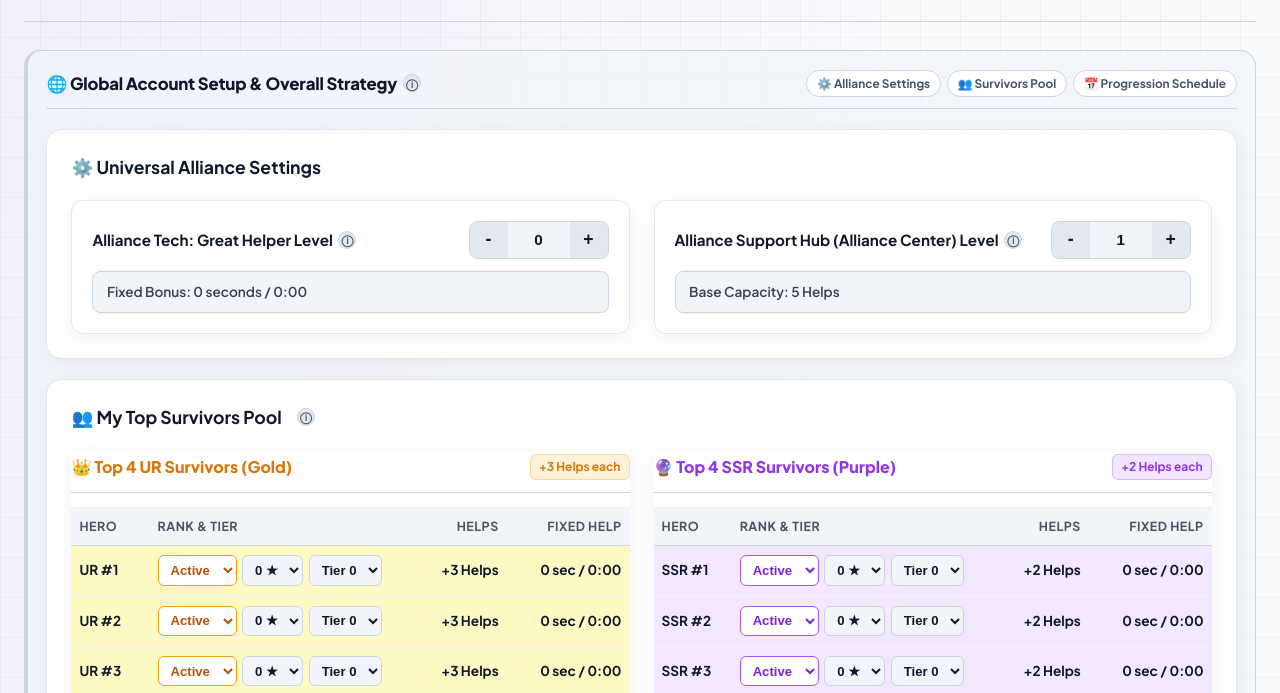
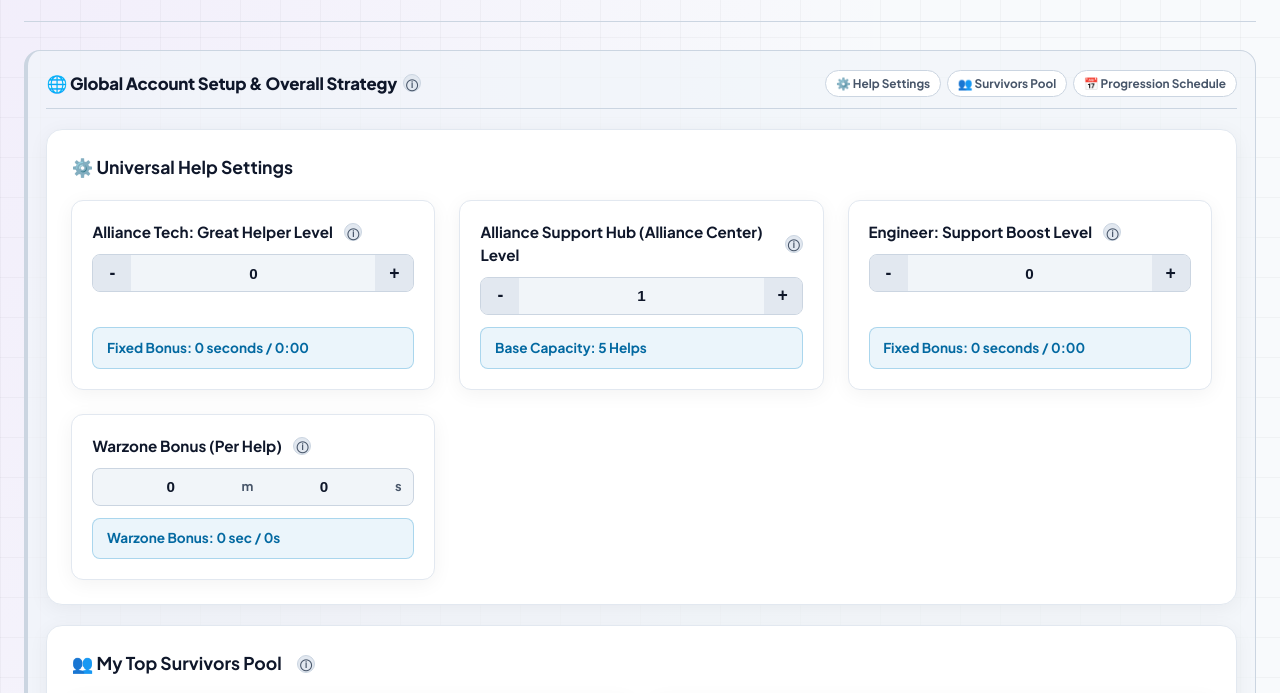
Before and after one commit to Sea-Worker9552/last-war, a plain HTML site: page tools/survivor-configuration-optimizer/alliance_help_survivor_optimizer.html in a window 1280 px wide. Shown: the part 83-776 px from the top of the page. Drawn offline with nearby package versions, Linux system fonts and the light colour scheme.

Commit message:
Add files via upload

```diff
--- a/tools/survivor-configuration-optimizer/alliance_help_survivor_optimizer.html
+++ b/tools/survivor-configuration-optimizer/alliance_help_survivor_optimizer.html
@@ -136,9 +136,9 @@
         }
 
         [data-theme="light"] .univ-stat-badge {
-            background: #f1f5f9;
-            border-color: #cbd5e1;
-            color: #334155;
+            background: rgba(2, 132, 199, 0.08);
+            border-color: rgba(2, 132, 199, 0.28);
+            color: #0369a1;
         }
 
         [data-theme="light"] .lineup-table th,
@@ -452,19 +452,23 @@
             padding: 1.25rem;
             display: flex;
             flex-direction: column;
+            justify-content: space-between;
             gap: 0.75rem;
         }
 
         .univ-header {
             display: flex;
-            justify-content: space-between;
-            align-items: center;
+            flex-direction: column;
+            align-items: stretch;
+            gap: 0.65rem;
         }
 
         .univ-title {
             font-weight: 700;
             font-size: 0.95rem;
             color: var(--text-main);
+            gap: 0.35rem;
+            min-width: 0;
         }
 
         .univ-subtitle {
@@ -475,11 +479,12 @@
         .stepper-container {
             display: flex;
             align-items: center;
+            flex-shrink: 0;
             background: rgba(0, 0, 0, 0.25);
             border: 1px solid var(--border-color);
             border-radius: 8px;
             overflow: hidden;
-            width: 140px;
+            width: 100%;
             height: 38px;
         }
 
@@ -528,13 +533,13 @@
         }
 
         .univ-stat-badge {
-            background: rgba(255, 255, 255, 0.03);
-            border: 1px solid var(--border-color);
+            background: rgba(56, 189, 248, 0.08);
+            border: 1px solid rgba(56, 189, 248, 0.25);
             border-radius: 8px;
             padding: 0.6rem 0.85rem;
             font-size: 0.85rem;
-            font-weight: 600;
-            color: var(--text-muted);
+            font-weight: 700;
+            color: var(--color-cfgA);
             display: flex;
             justify-content: space-between;
             align-items: center;
@@ -1822,7 +1827,7 @@
                 <span class="info-tip" tabindex="0" role="button" aria-label="Global Account Setup info" data-tooltip="Set your alliance levels and survivor roster once to see the best lineups across all build durations.">ⓘ</span>
             </div>
             <div class="section-group-pills">
-                <a class="section-pill" href="#sec-alliance">⚙️ Alliance Settings</a>
+                <a class="section-pill" href="#sec-alliance">⚙️ Help Settings</a>
                 <a class="section-pill" href="#sec-pool">👥 Survivors Pool</a>
                 <a class="section-pill" href="#sec-schedule">📅 Progression Schedule</a>
             </div>
@@ -1830,7 +1835,7 @@
 
     <!-- 1. Universal Settings -->
     <div class="card" id="sec-alliance">
-        <div class="card-title">⚙️ Universal Alliance Settings</div>
+        <div class="card-title">⚙️ Universal Help Settings</div>
         <div class="univ-controls-grid">
             <!-- Alliance Tech: Great Helper -->
             <div class="univ-control-box">
@@ -1865,6 +1870,43 @@
                 </div>
                 <div class="univ-stat-badge" id="badge-ac-helps">
                     Base Capacity: 5 Helps
+                </div>
+            </div>
+
+            <!-- Engineer: Support Boost -->
+            <div class="univ-control-box">
+                <div class="univ-header">
+                    <div class="univ-title" style="display: flex; align-items: center;">
+                        <span>Engineer: Support Boost Level</span>
+                        <span class="info-tip" tabindex="0" role="button" aria-label="Support Boost info" data-tooltip="Engineer profession skill (Lv 0 to 5, unlocked at Prof. Lv 55). Adds +30s fixed reduction per help per level (up to +150s).">ⓘ</span>
+                    </div>
+                    <div class="stepper-container">
+                        <button class="stepper-btn" onclick="stepVal('support-boost-level', -1)">-</button>
+                        <input type="number" id="support-boost-level" value="0" min="0" max="5" class="stepper-input-field">
+                        <button class="stepper-btn" onclick="stepVal('support-boost-level', 1)">+</button>
+                    </div>
+                </div>
+                <div class="univ-stat-badge" id="badge-support-boost">
+                    Fixed Bonus: 0 sec / 0:00
+                </div>
+            </div>
+
+            <!-- Warzone Bonus (Per Help) -->
+            <div class="univ-control-box">
+                <div class="univ-header">
+                    <div class="univ-title" style="display: flex; align-items: center;">
+                        <span>Warzone Bonus (Per Help)</span>
+                        <span class="info-tip" tabindex="0" role="button" aria-label="Warzone bonus info" data-tooltip="Extra fixed time reduction per help from warzone buffs (e.g. Season 1 offseason corruptor bonus: 12m 0s = 720s).">ⓘ</span>
+                    </div>
+                    <div class="stepper-container" style="gap: 0.35rem; padding: 0 0.75rem;">
+                        <input type="number" id="warzone-bonus-min" value="0" min="0" max="120" class="stepper-input-field" style="flex: 1;" aria-label="Warzone bonus minutes">
+                        <span style="font-size: 0.8rem; font-weight: 700; color: var(--text-muted);">m</span>
+                        <input type="number" id="warzone-bonus-sec" value="0" min="0" max="59" class="stepper-input-field" style="flex: 1;" aria-label="Warzone bonus seconds">
+                        <span style="font-size: 0.8rem; font-weight: 700; color: var(--text-muted);">s</span>
+                    </div>
+                </div>
+                <div class="univ-stat-badge" id="badge-warzone-bonus">
+                    Warzone Bonus: 0 sec / 0s
                 </div>
             </div>
         </div>
@@ -2135,7 +2177,7 @@
             <!-- Config A Reference Footer -->
             <div class="config-total-box ref-footer">
                 <div class="total-row">
-                    <span class="row-label">Baseline (Center &amp; Tech)</span>
+                    <span class="row-label">Baseline (Universal)</span>
                     <span class="row-val" id="cfgA-row1">0 Helps | 0 sec / 0:00</span>
                 </div>
                 <div class="total-row">
@@ -2196,7 +2238,7 @@
             <!-- Config B Reference Footer -->
             <div class="config-total-box ref-footer">
                 <div class="total-row">
-                    <span class="row-label">Baseline (Center &amp; Tech)</span>
+                    <span class="row-label">Baseline (Universal)</span>
                     <span class="row-val" id="cfgB-row1">0 Helps | 0 sec / 0:00</span>
                 </div>
                 <div class="total-row">
@@ -2258,7 +2300,7 @@
             <!-- Config C Reference Footer -->
             <div class="config-total-box ref-footer">
                 <div class="total-row">
-                    <span class="row-label">Baseline (Center &amp; Tech)</span>
+                    <span class="row-label">Baseline (Universal)</span>
                     <span class="row-val" id="cfgC-row1">0 Helps | 0 sec / 0:00</span>
                 </div>
                 <div class="total-row">
@@ -2464,10 +2506,17 @@
         0, 30, 60, 90, 120, 150, 180, 210, 240, 270, 300
     ];
 
+    const SUPPORT_BOOST_SECONDS = [
+        0, 30, 60, 90, 120, 150
+    ];
+
     // Initial Default State
     const DEFAULT_STATE = {
         greatHelperLevel: 0,
         allianceCenterLevel: 1,
+        supportBoostLevel: 0,
+        warzoneBonusMin: 0,
+        warzoneBonusSec: 0,
         days: 0,
         hours: 0,
         minutes: 0,
@@ -2577,6 +2626,9 @@
 
         document.getElementById('great-helper-level').value = 0;
         document.getElementById('alliance-center-level').value = 1;
+        document.getElementById('support-boost-level').value = 0;
+        document.getElementById('warzone-bonus-min').value = 0;
+        document.getElementById('warzone-bonus-sec').value = 0;
         document.getElementById('days-input').value = 0;
         document.getElementById('days-slider').value = 0;
         document.getElementById('hours-input').value = 0;
@@ -2590,6 +2642,18 @@
         renderRosterInputs();
         updateOptimizedLineups();
         updateUI();
+    }
+
+    function getWarzoneBonusSeconds() {
+        const m = Math.max(0, parseInt(state.warzoneBonusMin) || 0);
+        const s = Math.max(0, Math.min(59, parseInt(state.warzoneBonusSec) || 0));
+        return (m * 60) + s;
+    }
+
+    function getBaseFixedSeconds() {
+        return (GREAT_HELPER_SECONDS[state.greatHelperLevel] || 0)
+            + (SUPPORT_BOOST_SECONDS[state.supportBoostLevel] || 0)
+            + getWarzoneBonusSeconds();
     }
 
     // Survivor calculation helper
@@ -2669,7 +2733,7 @@
     function findBestLineupForTime(t0) {
         const candidates = getAllCandidates();
         const baseHelps = ALLIANCE_CENTER_CAPACITY[state.allianceCenterLevel] || 5;
-        const baseFixed = GREAT_HELPER_SECONDS[state.greatHelperLevel] || 0;
+        const baseFixed = getBaseFixedSeconds();
 
         if (candidates.length === 0) {
             return {
@@ -2732,7 +2796,7 @@
 
         const allCombos = getCombinations(candidates, 4);
         const baseHelps = ALLIANCE_CENTER_CAPACITY[state.allianceCenterLevel] || 5;
-        const baseFixed = GREAT_HELPER_SECONDS[state.greatHelperLevel] || 0;
+        const baseFixed = getBaseFixedSeconds();
 
         // Evaluate all combinations at time t0
         const evaluated = [];
@@ -2839,7 +2903,7 @@
     function calculateOptimalSchedule() {
         const candidates = getAllCandidates();
         const baseHelps = ALLIANCE_CENTER_CAPACITY[state.allianceCenterLevel] || 5;
-        const baseFixed = GREAT_HELPER_SECONDS[state.greatHelperLevel] || 0;
+        const baseFixed = getBaseFixedSeconds();
 
         if (candidates.length <= 4) {
             return [{
@@ -2940,6 +3004,7 @@
 
         if (id === 'great-helper-level') state.greatHelperLevel = val;
         if (id === 'alliance-center-level') state.allianceCenterLevel = val;
+        if (id === 'support-boost-level') state.supportBoostLevel = val;
 
         saveState();
         updateOptimizedLineups();
@@ -2957,6 +3022,30 @@
     document.getElementById('alliance-center-level').addEventListener('input', function() {
         let val = parseInt(this.value) || 1;
         state.allianceCenterLevel = Math.max(1, Math.min(35, val));
+        saveState();
+        updateOptimizedLineups();
+        updateUI();
+    });
+
+    document.getElementById('support-boost-level').addEventListener('input', function() {
+        let val = parseInt(this.value) || 0;
+        state.supportBoostLevel = Math.max(0, Math.min(5, val));
+        saveState();
+        updateOptimizedLineups();
+        updateUI();
+    });
+
+    document.getElementById('warzone-bonus-min').addEventListener('input', function() {
+        let val = parseInt(this.value) || 0;
+        state.warzoneBonusMin = Math.max(0, Math.min(120, val));
+        saveState();
+        updateOptimizedLineups();
+        updateUI();
+    });
+
+    document.getElementById('warzone-bonus-sec').addEventListener('input', function() {
+        let val = parseInt(this.value) || 0;
+        state.warzoneBonusSec = Math.max(0, Math.min(59, val));
         saveState();
         updateOptimizedLineups();
         updateUI();
@@ -3185,7 +3274,7 @@
 
     function getTotals() {
         const baseHelps = ALLIANCE_CENTER_CAPACITY[state.allianceCenterLevel] || 5;
-        const baseFixed = GREAT_HELPER_SECONDS[state.greatHelperLevel] || 0;
+        const baseFixed = getBaseFixedSeconds();
 
         let bonusHelpsA = 0;
         let bonusFixedA = 0;
@@ -3399,8 +3488,13 @@
         state.initialTimeSec = (state.days * 86400) + (state.hours * 3600) + (state.minutes * 60) + (state.seconds || 0);
 
         // Update Universal Stat Badges
-        document.getElementById('badge-tech-reduction').textContent = `Fixed Bonus: ${formatSecAndClock(tot.baseFixed)}`;
+        const techFixed = GREAT_HELPER_SECONDS[state.greatHelperLevel] || 0;
+        const supportBoostFixed = SUPPORT_BOOST_SECONDS[state.supportBoostLevel] || 0;
+        const wzBonus = getWarzoneBonusSeconds();
+        document.getElementById('badge-tech-reduction').textContent = `Fixed Bonus: ${formatSecAndClock(techFixed)}`;
         document.getElementById('badge-ac-helps').textContent = `Base Capacity: ${tot.baseHelps} Helps`;
+        document.getElementById('badge-support-boost').textContent = `Fixed Bonus: ${formatSecAndClock(supportBoostFixed)}`;
+        document.getElementById('badge-warzone-bonus').textContent = `Warzone Bonus: ${wzBonus} sec / ${formatTimeFriendly(wzBonus)}`;
 
         const firstPctLine = state.initialTimeSec > 0 ? `<br>1st 0.5%: ${formatTimeFriendly(state.initialTimeSec * 0.005)}` : '';
         const renderPerHelpRef = (helps, fixedSec) => `${helps} Helps<br>Fixed: ${formatTimeFriendly(fixedSec)}${firstPctLine}`;
@@ -4204,9 +4298,15 @@
     window.addEventListener('DOMContentLoaded', () => {
         loadState();
         state.allianceCenterLevel = Math.max(1, Math.min(35, parseInt(state.allianceCenterLevel) || 1));
+        state.supportBoostLevel = Math.max(0, Math.min(5, parseInt(state.supportBoostLevel) || 0));
+        state.warzoneBonusMin = Math.max(0, Math.min(120, parseInt(state.warzoneBonusMin) || 0));
+        state.warzoneBonusSec = Math.max(0, Math.min(59, parseInt(state.warzoneBonusSec) || 0));
 
         document.getElementById('great-helper-level').value = state.greatHelperLevel;
         document.getElementById('alliance-center-level').value = state.allianceCenterLevel;
+        document.getElementById('support-boost-level').value = state.supportBoostLevel;
+        document.getElementById('warzone-bonus-min').value = state.warzoneBonusMin;
+        document.getElementById('warzone-bonus-sec').value = state.warzoneBonusSec;
 
         daysInput.value = state.days;
         daysSlider.value = Math.min(state.days, parseInt(daysSlider.max));
```
